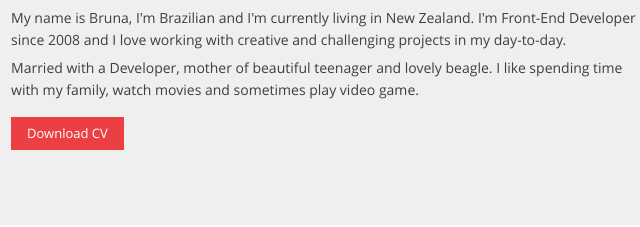
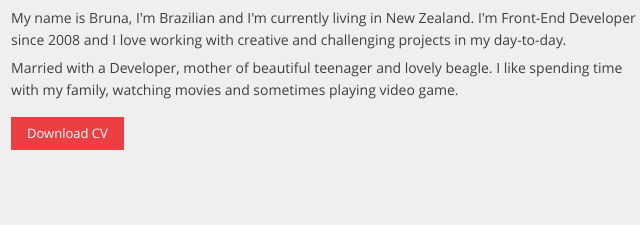
Before and after one commit to brugomes/site-brugomes, a website: page index.html in a window 1280 px wide. Shown: the part 411-638 px from the top of the page, 99-739 px from the left. Drawn offline with nearby package versions, Linux system fonts and the light colour scheme; files that its build step writes are made by us from their sources.

Commit message:
text correction about me

```diff
--- a/index.html
+++ b/index.html
@@ -49,7 +49,7 @@
             <p>My name is Bruna, I'm Brazilian and I'm currently living in New Zealand. I'm Front-End Developer
                 since 2008 and I love working with creative and challenging projects in my day-to-day.</p>
             <p>Married with a Developer, mother of beautiful teenager and lovely beagle. I like spending time with
-                my family, watch movies and sometimes play video game.</p>
+                my family, watching movies and sometimes playing video game.</p>
 
             <a href="/download/Resume-FrontEnd-BrunaGomesdaSilva.pdf" download>Download CV</a>
         </div>
```
